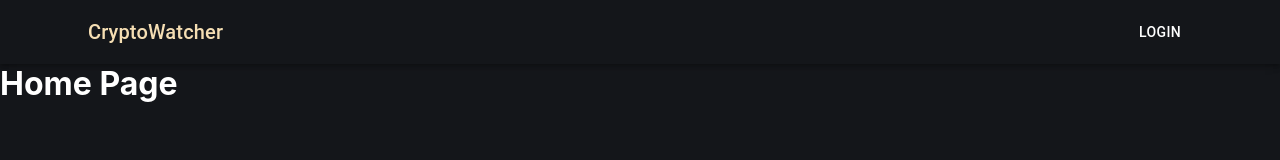
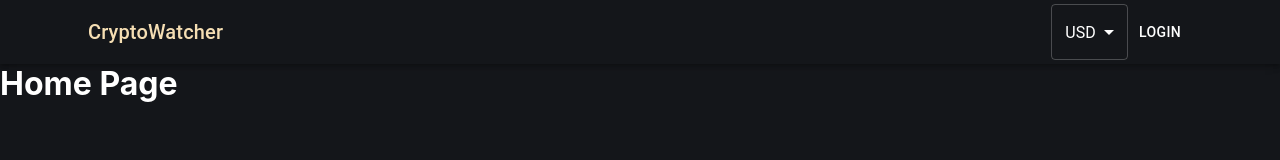
Before and after one commit to kcheung3102/cryto-watcher, a React (Create React App) app: page / in a window 1280 px wide. Shown: the top 160 px of the page. Built offline with nearby package versions, Linux system fonts and the light colour scheme.

Commit message:
made crypto currency state global with context api

```diff
--- a/src/CryptoContext.js
+++ b/src/CryptoContext.js
@@ -1,9 +1,40 @@
-import React from 'react'
+import React,
+{
+    createContext,
+    useContext,
+    useState,
+    useEffect } from 'react'
 
-export const CryptoContext = () => {
+export const Crypto = createContext();
+
+const CryptoContext = ({ children }) => {
+    const [currency, setCurrency] = useState("USD")
+    const [symbol, setSymbol] = useState("$")
+
+
+    useEffect(() => {
+        switch(currency) {
+            case "USD":
+                setSymbol("$");
+                break;
+            case "JPY":
+                setSymbol("¥")
+                break;
+            default:
+                    setSymbol("$")
+        }
+    }, [currency])
     return (
-        <div>
-
-        </div>
+       <Crypto.Provider value={{ currency, setCurrency, symbol }}>
+            {children}
+       </Crypto.Provider>
     )
 }
+
+export default CryptoContext;
+
+export const CryptoState = () => {
+    return (
+        useContext(Crypto)
+        );
+}
--- a/src/components/Navbar.js
+++ b/src/components/Navbar.js
@@ -1,14 +1,35 @@
-import React from "react";
+import React,{useState} from "react";
 import AppBar from "@mui/material/AppBar";
 import Toolbar from "@mui/material/Toolbar";
 import Typography from "@mui/material/Typography";
 import Button from "@mui/material/Button";
 import Container from '@mui/material/Container';
+import MenuItem from '@mui/material/MenuItem';
+import Select from '@mui/material/Select';
 import './Navbar.css';
+import { createTheme, ThemeProvider } from '@mui/material/styles';
+import { CryptoState } from "../CryptoContext";
 
 export const Navbar = () => {
+
+const { currency, setCurrency } = CryptoState();
+console.log(currency);
+
+  const handleChange = (event) => {
+    setCurrency(event.target.value);
+  };
+
+  const darkTheme = createTheme({
+    palette: {
+      primary: {
+        main: "#fff",
+      },
+        mode: "dark",
+    },
+  });
+
   return (
-    <div>
+    <ThemeProvider theme={darkTheme}>
       <AppBar color="transparent" position="static">
       <Container>
         <Toolbar>
@@ -22,10 +43,20 @@ export const Navbar = () => {
           >
             CryptoWatcher
           </Typography>
+        <Select
+          labelId="demo-simple-select-label"
+          id="demo-simple-select"
+          value={currency}
+          label="currency"
+          onChange={handleChange}
+        >
+          <MenuItem value={"USD"}>USD</MenuItem>
+          <MenuItem value={"JPY"}>JPY</MenuItem>
+        </Select>
           <Button color="inherit"> Login </Button>
         </Toolbar>
         </Container>
       </AppBar>
-    </div>
+    </ThemeProvider>
   );
 };
--- a/src/index.js
+++ b/src/index.js
@@ -3,10 +3,13 @@ import ReactDOM from 'react-dom';
 import './index.css';
 import App from './App';
 import reportWebVitals from './reportWebVitals';
+import CryptoContext from './CryptoContext'
 
 ReactDOM.render(
   <React.StrictMode>
-    <App />
+    <CryptoContext>
+      <App />
+    </CryptoContext>
   </React.StrictMode>,
   document.getElementById('root')
 );
```
